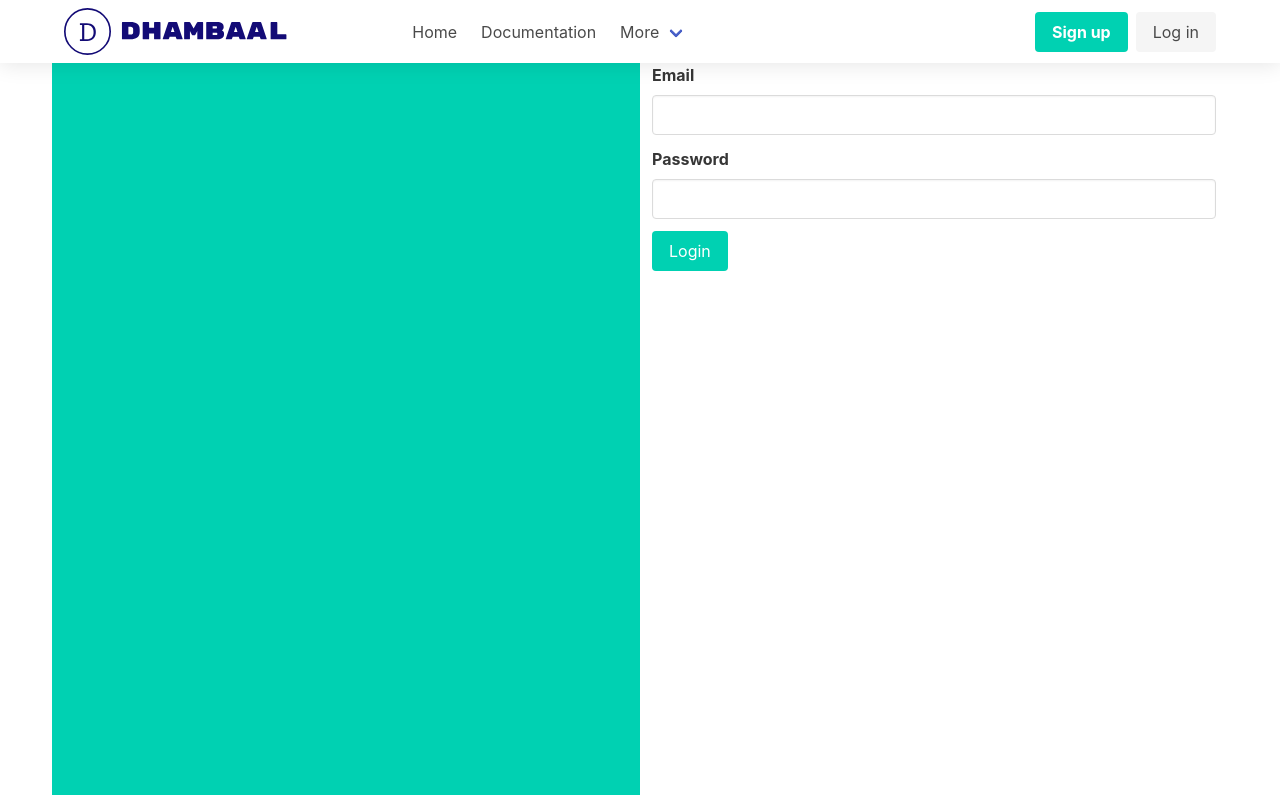
After one commit to somaliren/dhambaal, a Flask app: page /login in a window 1280 px wide. The commit adds this page. Run offline with Flask 2, Linux system fonts and the light colour scheme.

Commit message:
Week 7 and 8 lesson, flask-login

```diff
--- a/dhambaal/__init__.py
+++ b/dhambaal/__init__.py
@@ -1,6 +1,7 @@
 from flask_sqlalchemy import SQLAlchemy
 from flask import Flask
 from flask_migrate import Migrate
+from flask_login import LoginManager
 
 
 app = Flask(__name__)
@@ -8,6 +9,7 @@ app.config['SECRET_KEY'] = 'thisisverysuecure'
 app.config['SQLALCHEMY_DATABASE_URI'] = 'sqlite:///dhambaal.db'
 app.config['SQLALCHEMY_TRACK_MODIFICATIONS'] = False
 db = SQLAlchemy(app)
+login_manager = LoginManager(app)
 migrate = Migrate(app, db)
 
 
@@ -20,5 +22,7 @@ def create_tables():
 # REGISTER BLUEPRINTS
 from dhambaal.dashboard.views import dashboard
 from dhambaal.views import site
+from dhambaal.auth.auth import auth
 app.register_blueprint(dashboard)
 app.register_blueprint(site)
+app.register_blueprint(auth)
--- /dev/null
+++ b/dhambaal/auth/auth.py
@@ -0,0 +1,22 @@
+from flask import Blueprint, render_template, url_for, flash, redirect
+from dhambaal.auth.model import User
+from dhambaal.auth.forms import LoginForm, RegisterForm
+
+
+auth = Blueprint("auth", __name__, template_folder="templates")
+
+# Register Route
+
+
+@auth.route("/login", methods=['POST', 'GET'])
+def login():
+    form = LoginForm()
+
+    if form.validate_on_submit():
+
+        # TODO1 : Compare hashed password with users password
+        # TODO2. Check if email and password match
+        #  User login
+        flash("Logged in successfully", 'is-success')
+        return redirect(url_for("dashboard.index"))
+    return render_template("login.html", form=form)
--- /dev/null
+++ b/dhambaal/auth/forms.py
@@ -0,0 +1,31 @@
+from flask_wtf import FlaskForm
+from wtforms import StringField, TextAreaField, SubmitField, SelectField, RadioField, PasswordField
+
+from wtforms.validators import DataRequired, Length, Email, EqualTo
+# from dhambaal.dashboard.models.Categories import Category
+
+
+class RegisterForm(FlaskForm):
+    name = StringField('Name', validators=[
+        DataRequired(), Length(min=3)])
+    username = StringField('Username', validators=[
+        DataRequired(), Length(min=3, max=15)])
+    email = StringField('Email', validators=[
+                        DataRequired(), Email()])
+    # TODO 1. Create strong password validation in production
+    password = PasswordField("Password", validators=[
+        DataRequired()])
+    confirm_password = PasswordField("Confirm Password", validators=[
+        DataRequired(), EqualTo('password', message="Confirm Password field must be equal to password")])
+    submit = SubmitField('Create')
+
+    # TODO 1 : Check if username already exist
+    # TODO e : Check if email already exist
+
+
+class LoginForm(FlaskForm):
+    email = StringField('Email', validators=[
+                        DataRequired(), Email()])
+    password = PasswordField("Password", validators=[
+        DataRequired()])
+    submit = SubmitField('Login')
--- /dev/null
+++ b/dhambaal/auth/templates/helpers/form_input.html
@@ -0,0 +1,12 @@
+{% macro form_input(label=None,errors=None,name=None,type="input")%}
+<div class="field">
+  {{label(class='label')}} {%if errors %} {%for error in errors %}
+  <div class="control">
+    {{name(class=type+' is-danger')}}
+    <div class="has-text-weight-light has-text-danger">{{error}}</div>
+  </div>
+  {%endfor%} {%else%}
+  <div class="control">{{name(class=type)}}</div>
+  {%endif%}
+</div>
+{%endmacro%}
--- /dev/null
+++ b/dhambaal/auth/templates/login.html
@@ -0,0 +1,21 @@
+{% extends "base.html" %}
+{%block content%}
+{% from 'helpers/form_input.html' import form_input%}
+<div class="columns">
+    {%include 'login_side_left.html'%}
+    <!-- Login side left -->
+    <div class="column">
+    <!-- Display Flashed Messages -->
+
+    <form method="POST">
+        {{form.csrf_token()}}
+        {{form_input(label=form.email.label,errors=form.email.errors,name=form.email,type='input')}}
+        {{form_input(label=form.password.label,errors=form.password.errors,name=form.password,type='input')}}
+        {{form.submit(class="button is-primary")}}
+    </form>
+
+    </div>
+
+
+</div>
+{%endblock content%}
--- /dev/null
+++ b/dhambaal/auth/templates/login_side_left.html
@@ -0,0 +1,5 @@
+<div class="column has-background-primary login-side-left">
+<div class="container">
+
+</div>
+</div>
--- a/dhambaal/static/css/style.css
+++ b/dhambaal/static/css/style.css
@@ -38,3 +38,7 @@
     align-items: center;
 
 }
+
+.login-side-left{
+    height: 93vh;
+}
```
Also changed, not shown: dhambaal/auth/model.py (added, +43 -0 lines), dhambaal/auth/templates/register.html (added, +7 -0 lines), dhambaal/auth/__init__.py (added), dhambaal/dhambaal.db, 2 other files.
